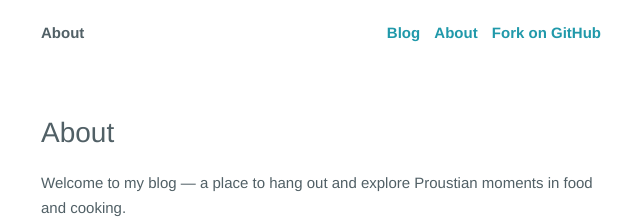
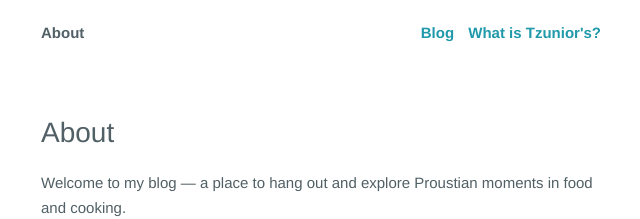
Before and after one commit to eleniharlan/elenijr.net, a Jekyll site: the page built from _posts/static/0100-01-01-about.md, in a window 1280 px wide. Shown: the top 219 px of the page, without its empty margins (319-959 px from the left). Built offline with Jekyll 4.4.1, drawn with Linux system fonts in a browser that asks for light colours; Markdown is read by kramdown in place of the engine named in the settings.

Commit message:
Update default page layout

```diff
--- a/_layouts/default.html
+++ b/_layouts/default.html
@@ -1,13 +1,13 @@
 ---
-title: 'This is my Site Title'
+title: "Tzunior's kitchen: A space and place for food"
 ---
 <!DOCTYPE html>
 <html>
 <head>
-  <title>Site Title {% if page.url != '/index.html' %}| {{page.title}}{% endif %}</title>
+  <title>Tzunior's Kitchen {% if page.url != '/index.html' %}| {{page.title}}{% endif %}</title>
   <meta charset='UTF-8'/>
   <meta name='viewport' content='initial-scale=1,maximum-scale=1,user-scalable=no' />
-  <link rel='alternate' type='application/rss+xml' title='RSS' href='SITEURLGOESHERE/blog.rss' />
+  <link rel='alternate' type='application/rss+xml' title='RSS' href='http://eleniharlan.net/blog.rss' />
   <link rel='shortcut icon' href='{{site.baseurl}}/img/favicon.ico' type='image/x-icon' />
   <link href='{{site.baseurl}}/site.css' rel='stylesheet' />
 </head>
@@ -18,8 +18,7 @@ title: 'This is my Site Title'
         <div class='clearfix col12'>
           <div class='menu fr'>
             <a class='{% if page.section == "blog" %}active{% endif %}' href='{{site.baseurl}}/'>Blog</a>
-            <a class='{% if page.url == "about/" %}active{% endif %}' href='{{site.baseurl}}/about'>About</a>
-            <a href='//github.com/prose/starter'>Fork on GitHub</a>
+            <a class='{% if page.url == "about/" %}active{% endif %}' href='{{site.baseurl}}/about'>What is Tzunior's?</a>
           </div>
           <h1 class='title'><a href='{{site.baseurl}}/'>{{page.title}}</a></h1>
         </div>
```
